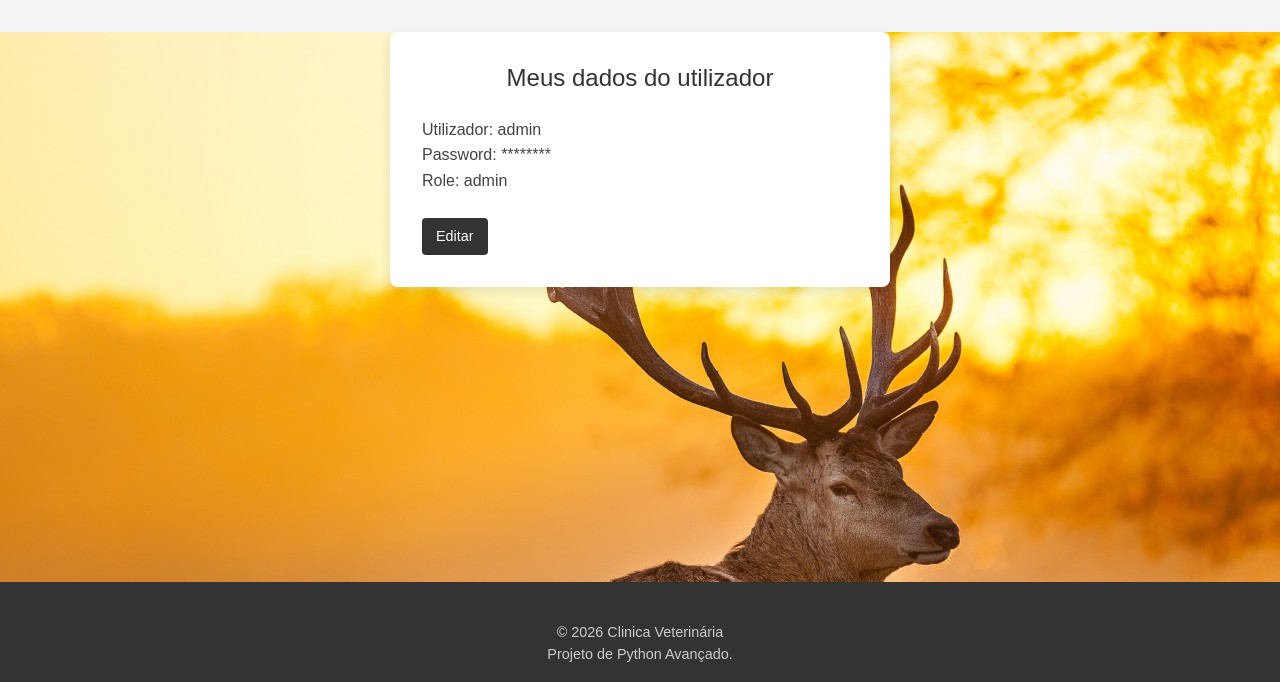
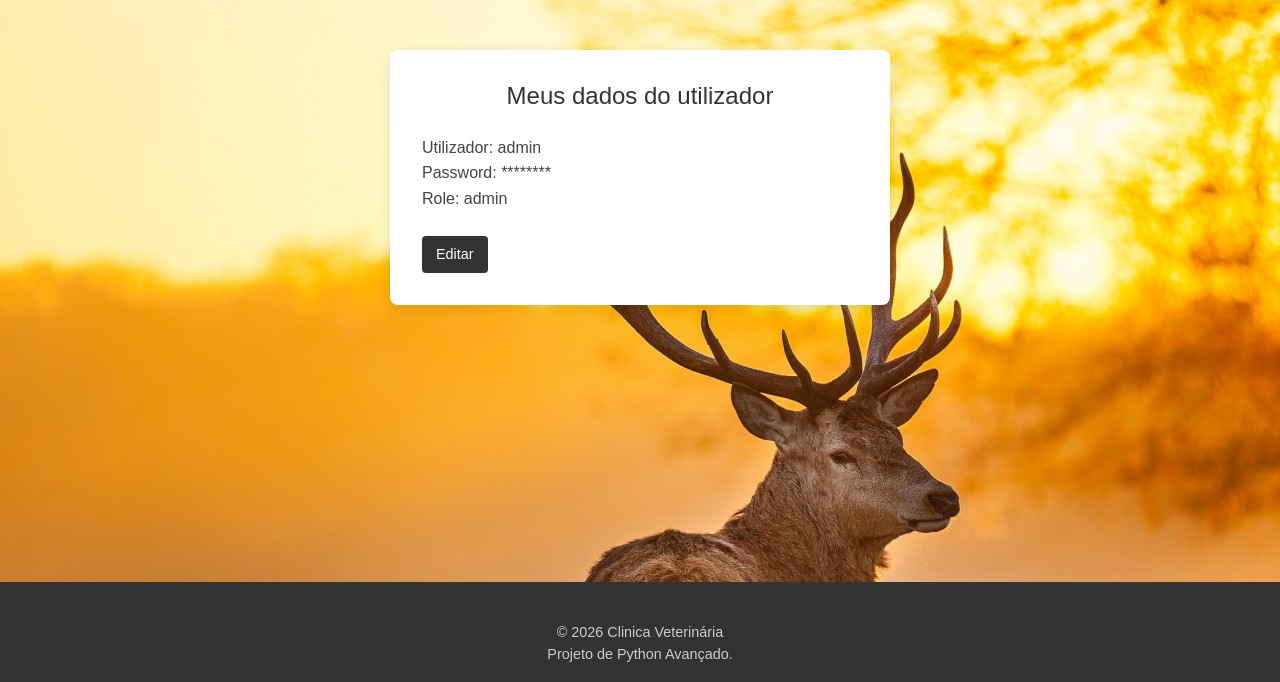
Before and after one commit to Hewllsing/CV_Clinica_Veterinaria, a Flask app: page /meus_dados in a window 1280 px wide. Shown: the part 118-800 px from the top of the page. Run offline with Flask 3, Linux system fonts and the light colour scheme; a user stored in the database is signed in.

Commit message:
paddings

```diff
--- a/static/cliente/meus_dados.css
+++ b/static/cliente/meus_dados.css
@@ -5,7 +5,7 @@
 .perfil-usuario {
     height: auto;
     max-width: 500px;
-    margin: 2rem auto;
+    margin: auto;
     background-color: #fff;
     padding: 2rem;
     border-radius: 8px;
--- a/static/cliente/minha_area.css
+++ b/static/cliente/minha_area.css
@@ -4,7 +4,7 @@
 
 .minha-area {
     max-width: 1000px;
-    margin: 2rem auto;
+    margin: auto;
     padding: 1rem;
     font-family: Arial, sans-serif;
 }
--- a/static/global/style.css
+++ b/static/global/style.css
@@ -17,7 +17,7 @@ body {
 main {
     height: auto;
     min-height: 80vh;
-    padding-bottom: 150px;  /** padding para o footer **/
+    padding: 50px 0 150px 0;  /** padding para o footer **/
     background-image: url(../imgs/auce.jpg)
 }
 /* Section Navbar */
```
